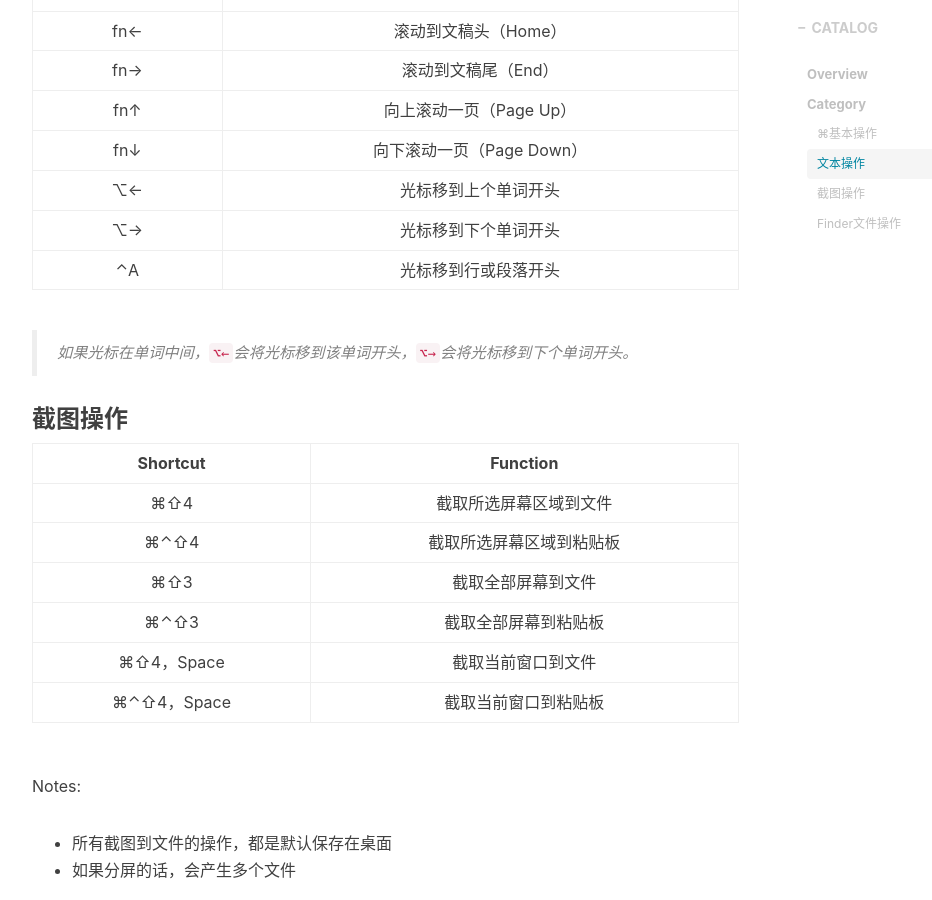
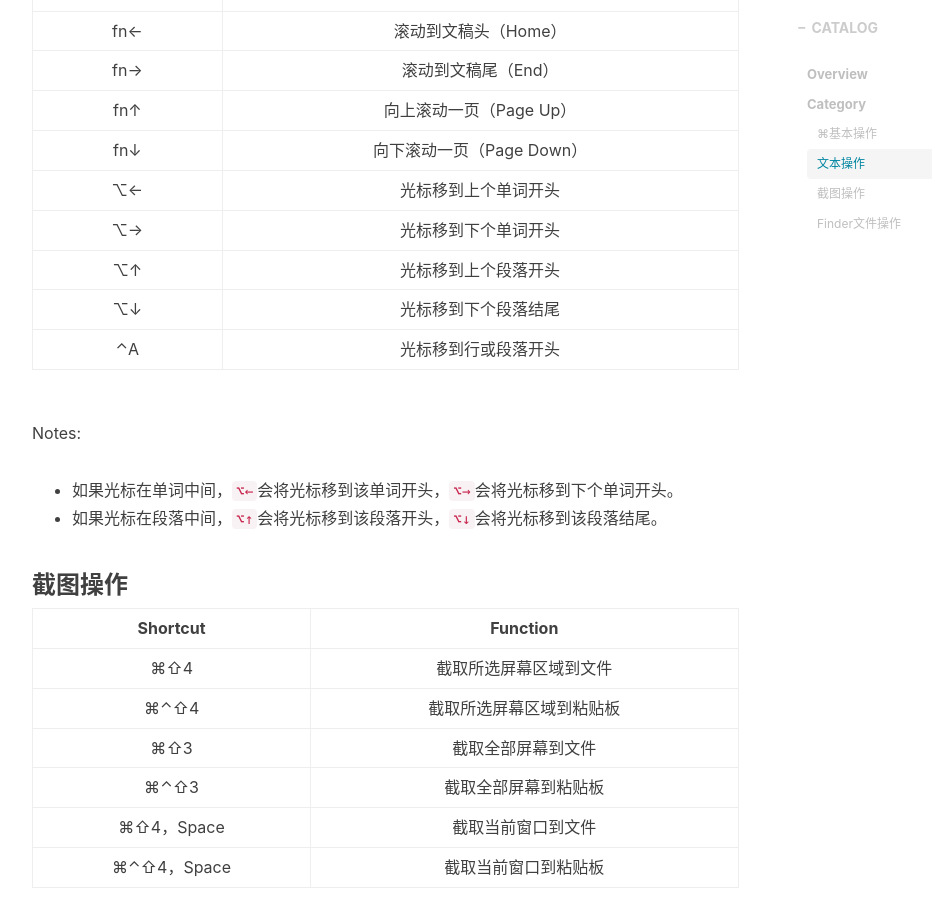
Before and after one commit to supereagle/supereagle.github.io, a Jekyll site: the page built from _posts/2017-10-15-mac-shortcut.markdown, in a window 1280 px wide and 900 px high, scrolled down 3214 px. Shown: the whole window, without its empty margins (233-1165 px from the left). Built offline with Jekyll 4.4.1, drawn with Linux system fonts in a browser that asks for light colours; nearby versions of some CDN libraries; comment, search, counter and statistics services are not loaded.

Commit message:
update mac shortcuts blog: add more shortcuts

```diff
--- a/_posts/2017-10-15-mac-shortcut.markdown
+++ b/_posts/2017-10-15-mac-shortcut.markdown
@@ -55,9 +55,14 @@ tags:
 |    fn↓    |   向下滚动一页（Page Down）   |
 |    ⌥←    |   光标移到上个单词开头   |
 |    ⌥→    |   光标移到下个单词开头   |
+|    ⌥↑    |   光标移到上个段落开头   |
+|    ⌥↓    |   光标移到下个段落结尾   |
 |    ⌃A    |   光标移到行或段落开头   |
 
-> 如果光标在单词中间，`⌥←`会将光标移到该单词开头，`⌥→`会将光标移到下个单词开头。
+Notes:
+
+* 如果光标在单词中间，`⌥←`会将光标移到该单词开头，`⌥→`会将光标移到下个单词开头。
+* 如果光标在段落中间，`⌥↑`会将光标移到该段落开头，`⌥↓`会将光标移到该段落结尾。
 
 ### 截图操作
 
```
